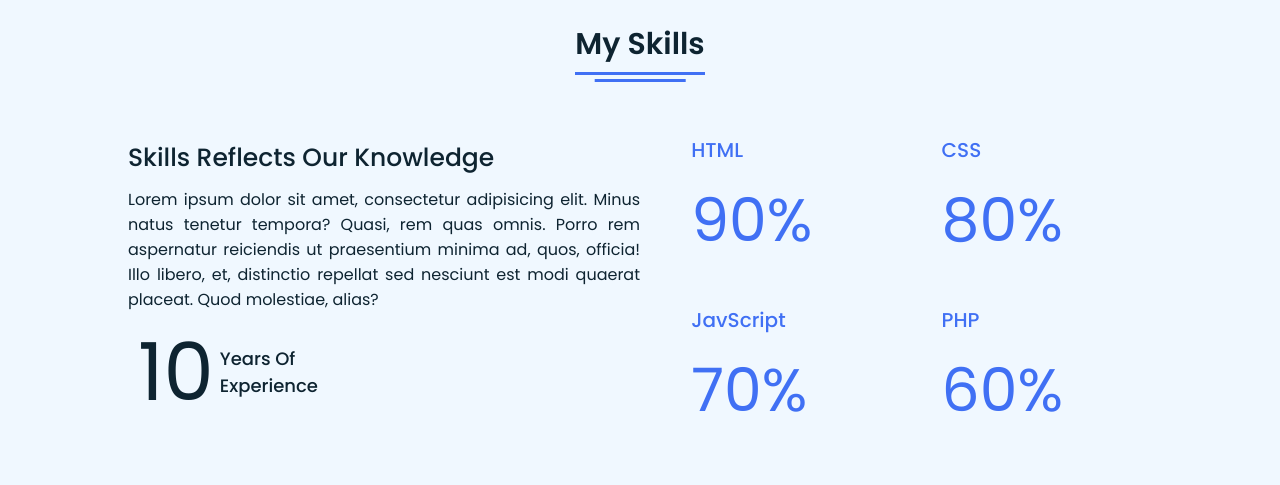
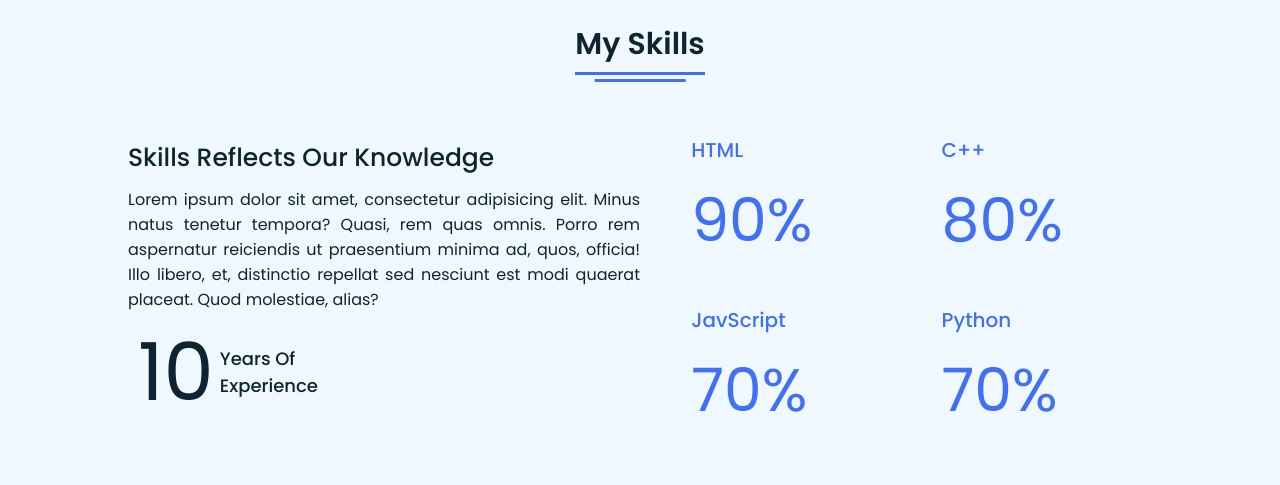
Before and after one commit to riyajclgn123/riyaj-website, a plain HTML site: page index.html in a window 1280 px wide. Shown: the part 1540-2025 px from the top of the page. Drawn offline with Linux system fonts and the light colour scheme.

Commit message:
Update index.html

```diff
--- a/index.html
+++ b/index.html
@@ -92,7 +92,7 @@
          <div class="per">90%</div>
        </div>
        <div class="box">
-         <div class="topic">CSS</div>
+         <div class="topic">C++</div>
          <div class="per">80%</div>
        </div>
        <div class="box">
@@ -100,8 +100,8 @@
          <div class="per">70%</div>
        </div>
        <div class="box">
-         <div class="topic">PHP</div>
-         <div class="per">60%</div>
+         <div class="topic">Python</div>
+         <div class="per">70%</div>
        </div>
      </div>
    </div>
```
